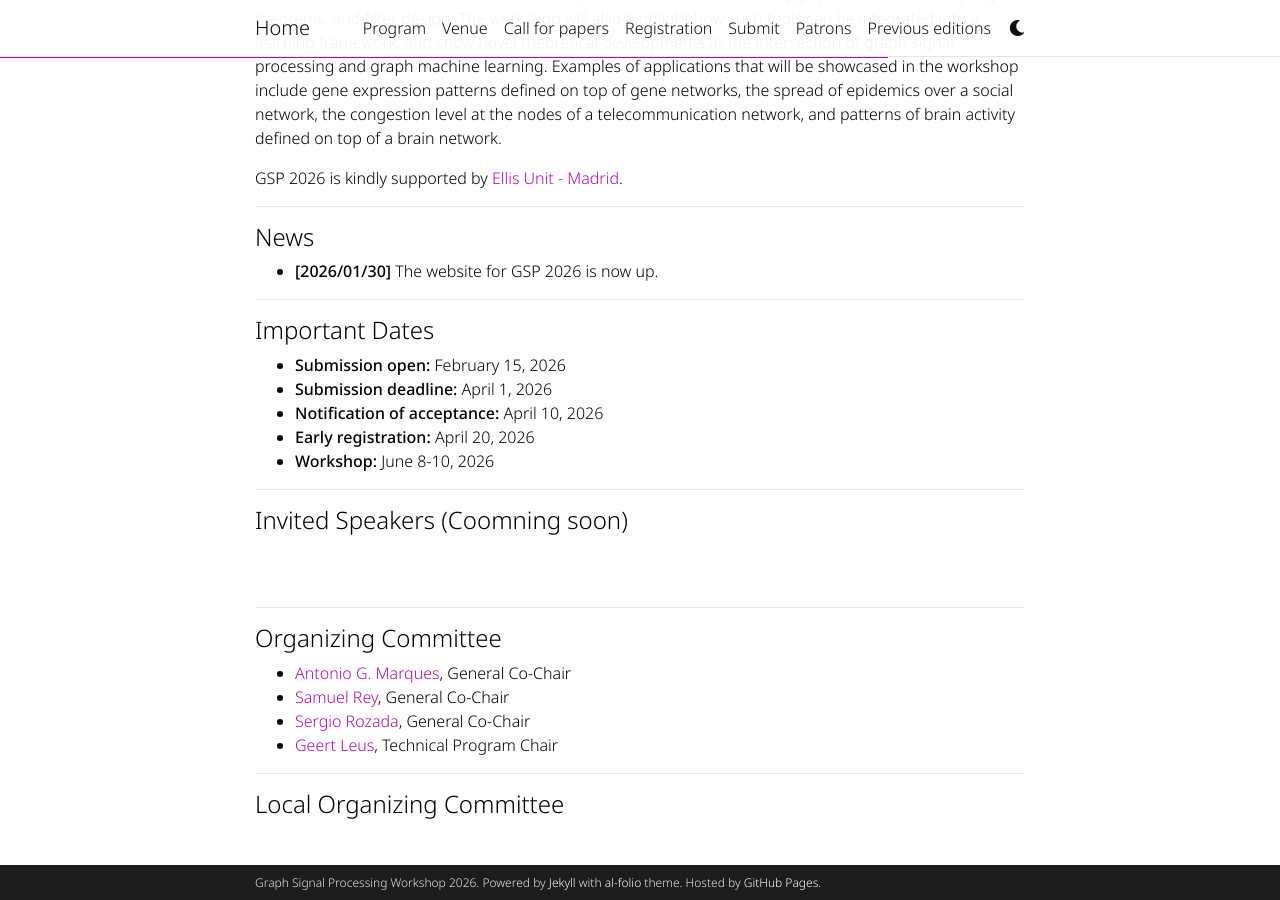
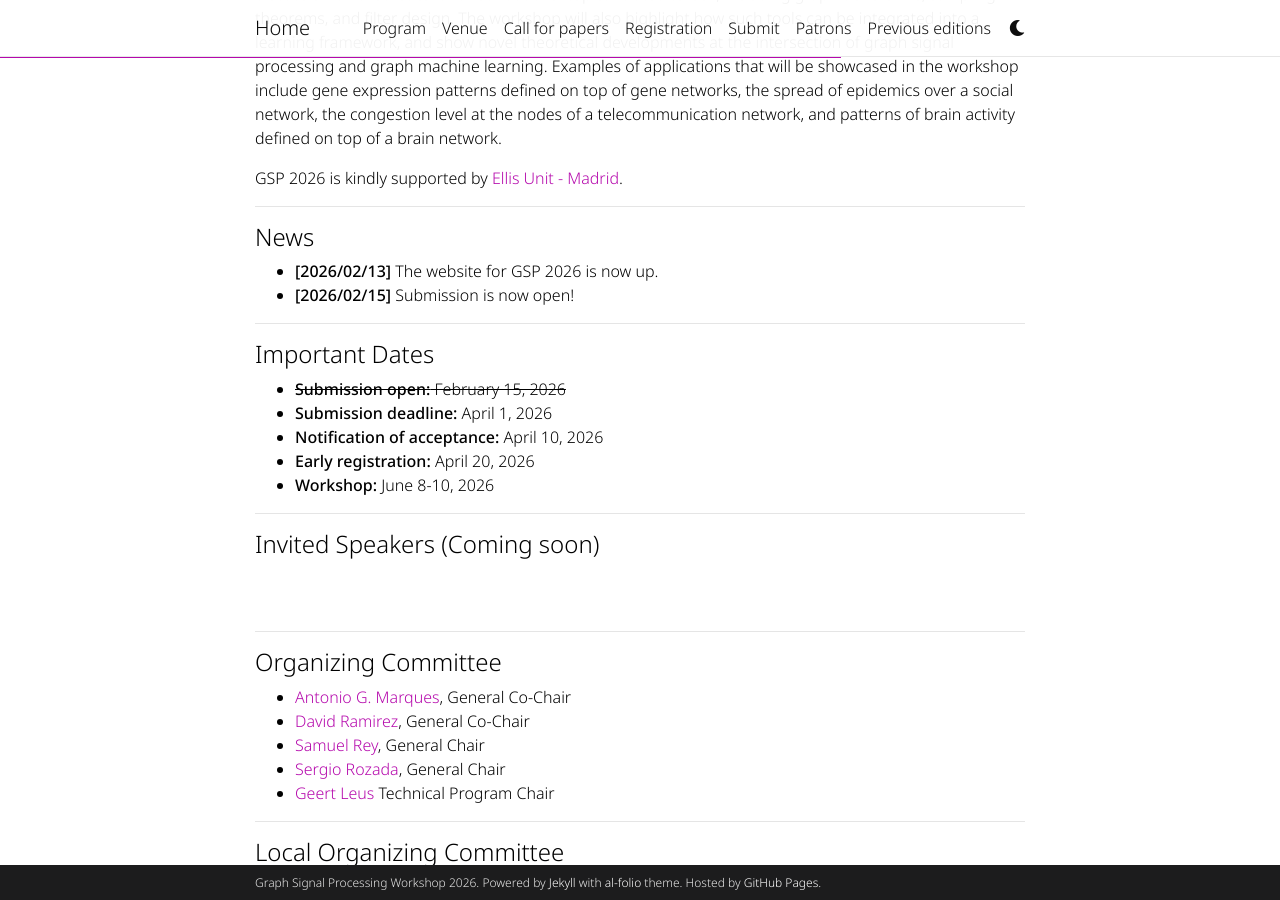
Before and after one commit to GSP2026/gsp2026.github.io, a Jekyll site: the page built from _pages/about.md, in a window 1280 px wide and 900 px high, scrolled down 604 px. Built offline with Jekyll 4.4.1, drawn with Linux system fonts in a browser that asks for light colours; full-size pictures stand in for the smaller copies a plugin makes; comment, search, counter and statistics services are not loaded; a style sheet for code colours, icons or effects is not loaded.

Commit message:
Fix typo, update news/dates, and add David Ramirez to committee

```diff
--- a/_pages/about.md
+++ b/_pages/about.md
@@ -28,19 +28,20 @@ GSP 2026 is kindly supported by [Ellis Unit - Madrid](https://ellismadrid.es/).
 
 ---
 #### News
-+ **[2026/01/30]** The website for GSP 2026 is now up.
++ **[2026/02/13]** The website for GSP 2026 is now up.
++ **[2026/02/15]** Submission is now open!
 
 
 ---
 #### Important Dates
-+ **Submission open:** February 15, 2026
++ ~~**Submission open:** February 15, 2026~~
 + **Submission deadline:** April 1, 2026
 + **Notification of acceptance:** April 10, 2026
 + **Early registration:** April 20, 2026
 + **Workshop:** June 8-10, 2026
 
 ---
-#### Invited Speakers (Coomning soon)
+#### Invited Speakers (Coming soon)
 
 <br>
 <br>
@@ -52,9 +53,10 @@ GSP 2026 is kindly supported by [Ellis Unit - Madrid](https://ellismadrid.es/).
 #### Organizing Committee
 
 + [Antonio G. Marques](https://servicios.urjc.es/pdi/ver/antonio.garcia.marques), General Co-Chair
-+ [Samuel Rey](https://servicios.urjc.es/pdi/ver/samuel.rey.escudero), General Co-Chair
-+ [Sergio Rozada](https://servicios.urjc.es/pdi/ver/sergio.rozada), General Co-Chair
-+ [Geert Leus](https://sps.ewi.tudelft.nl/People/bio.php?id=3), Technical Program Chair
++ [David Ramirez](https://servicios.urjc.es/pdi/ver/david.ramirez), General Co-Chair
++ [Samuel Rey](https://servicios.urjc.es/pdi/ver/samuel.rey.escudero), General Chair
++ [Sergio Rozada](https://servicios.urjc.es/pdi/ver/sergio.rozada), General Chair
++ [Geert Leus](https://sps.ewi.tudelft.nl/People/bio.php?id=3) Technical Program Chair
 
 ---
 
```
Also changed, not shown: _pages/call_for_papers.md (+1 -1 lines).
